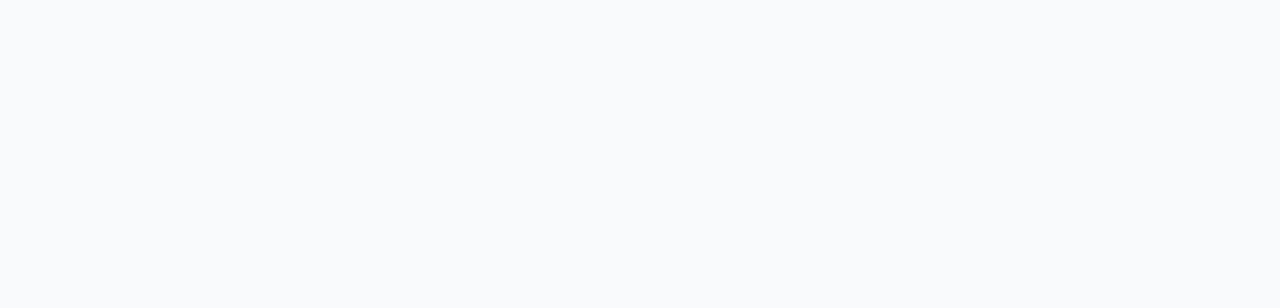
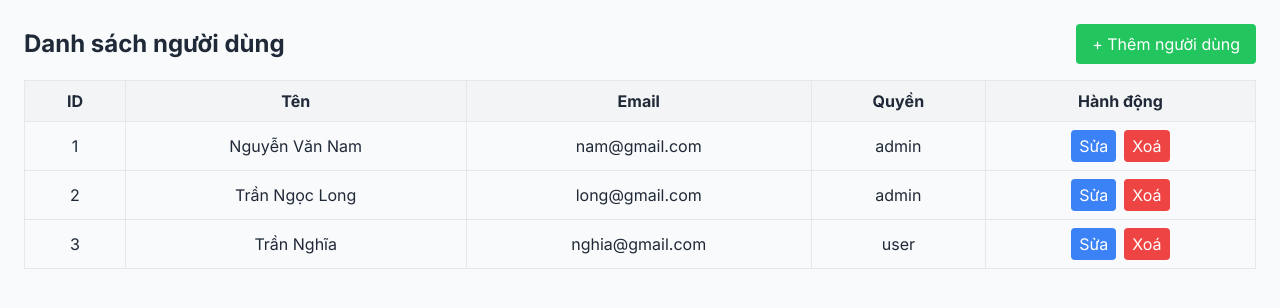
Before and after one commit to lova-52/QuizFun, a React (Vite) app: page /admin/users in a window 1280 px wide. Before the commit this address had no page. Shown: the top 308 px of the page. Built offline with nearby package versions, Linux system fonts and the light colour scheme.

Commit message:
Add user list Admin page

```diff
--- a/src/App.jsx
+++ b/src/App.jsx
@@ -1,13 +1,20 @@
 import React from 'react';
 import { BrowserRouter as Router, Routes, Route } from 'react-router-dom';
 import Home from './components/Home/Home';
+import UserList from './pages/Admin/UserList';
+import AddUser from './pages/Admin/AddUser';
+
+
 
 
 const App = () => {
   return (
     <Router>
       <Routes>
-        <Route path='/' exact element={<Home />}></Route>
+        <Route path='/' element={<Home />}></Route>
+        <Route path="/admin/users" element={<UserList />} />
+        <Route path="/admin/users/add" element={<AddUser />} />
+
         {/* Sau này thêm các route khác ở đây, ví dụ: */}
         {/* <Route path="/quiz/:id" element={<Quiz />} /> */}
       </Routes>
--- /dev/null
+++ b/src/pages/Admin/AddUser.jsx
@@ -0,0 +1,72 @@
+import React, { useState } from 'react';
+import { useNavigate } from 'react-router-dom';
+
+const AddUser = () => {
+  const [name, setName] = useState('');
+  const [email, setEmail] = useState('');
+  const [role, setRole] = useState('user');
+  const navigate = useNavigate();
+
+  const handleSubmit = (e) => {
+    e.preventDefault();
+
+    // Giả lập lưu dữ liệu - có thể thay bằng gọi API sau này
+    const newUser = { id: Date.now(), name, email, role };
+    console.log('User mới:', newUser);
+
+    alert('Thêm người dùng thành công!');
+    navigate('/admin/users');
+  };
+
+  return (
+    <div className="p-6 max-w-xl mx-auto">
+      <h2 className="text-2xl font-bold mb-4">Thêm người dùng</h2>
+      <form onSubmit={handleSubmit} className="space-y-4">
+        <div>
+          <label className="block font-semibold mb-1">Tên</label>
+          <input
+            type="text"
+            value={name}
+            onChange={(e) => setName(e.target.value)}
+            required
+            className="w-full border px-3 py-2 rounded"
+            placeholder="Nhập tên người dùng"
+          />
+        </div>
+
+        <div>
+          <label className="block font-semibold mb-1">Email</label>
+          <input
+            type="email"
+            value={email}
+            onChange={(e) => setEmail(e.target.value)}
+            required
+            className="w-full border px-3 py-2 rounded"
+            placeholder="Nhập email"
+          />
+        </div>
+
+        <div>
+          <label className="block font-semibold mb-1">Quyền</label>
+          <select
+            value={role}
+            onChange={(e) => setRole(e.target.value)}
+            className="w-full border px-3 py-2 rounded"
+          >
+            <option value="user">User</option>
+            <option value="admin">Admin</option>
+          </select>
+        </div>
+
+        <button
+          type="submit"
+          className="bg-green-600 text-white px-4 py-2 rounded hover:bg-green-700"
+        >
+          Thêm người dùng
+        </button>
+      </form>
+    </div>
+  );
+};
+
+export default AddUser;
--- /dev/null
+++ b/src/pages/Admin/UserList.jsx
@@ -0,0 +1,55 @@
+// src/pages/Admin/UserList.jsx
+import React from 'react';
+import { useNavigate } from 'react-router-dom';
+
+const users = [
+  { id: 1, name: 'Nguyễn Văn Nam', email: 'nam@gmail.com', role: 'admin' },
+  { id: 2, name: 'Trần Ngọc Long', email: 'long@gmail.com', role: 'admin' },
+  { id: 3, name: 'Trần Nghĩa', email: 'nghia@gmail.com', role: 'user' },
+];
+
+const UserList = () => {
+  const navigate = useNavigate();
+
+  return (
+    <div className="p-6">
+      <div className="flex justify-between items-center mb-4">
+        <h2 className="text-2xl font-bold">Danh sách người dùng</h2>
+        <button
+          onClick={() => navigate('/admin/users/add')}
+          className="bg-green-500 hover:bg-green-600 text-white px-4 py-2 rounded"
+        >
+          + Thêm người dùng
+        </button>
+      </div>
+
+      <table className="w-full table-auto border border-gray-300">
+        <thead>
+          <tr className="bg-gray-100">
+            <th className="border px-4 py-2">ID</th>
+            <th className="border px-4 py-2">Tên</th>
+            <th className="border px-4 py-2">Email</th>
+            <th className="border px-4 py-2">Quyền</th>
+            <th className="border px-4 py-2">Hành động</th>
+          </tr>
+        </thead>
+        <tbody>
+          {users.map(user => (
+            <tr key={user.id} className="text-center">
+              <td className="border px-4 py-2">{user.id}</td>
+              <td className="border px-4 py-2">{user.name}</td>
+              <td className="border px-4 py-2">{user.email}</td>
+              <td className="border px-4 py-2">{user.role}</td>
+              <td className="border px-4 py-2 space-x-2">
+                <button className="bg-blue-500 text-white px-2 py-1 rounded">Sửa</button>
+                <button className="bg-red-500 text-white px-2 py-1 rounded">Xoá</button>
+              </td>
+            </tr>
+          ))}
+        </tbody>
+      </table>
+    </div>
+  );
+};
+
+export default UserList;
```
